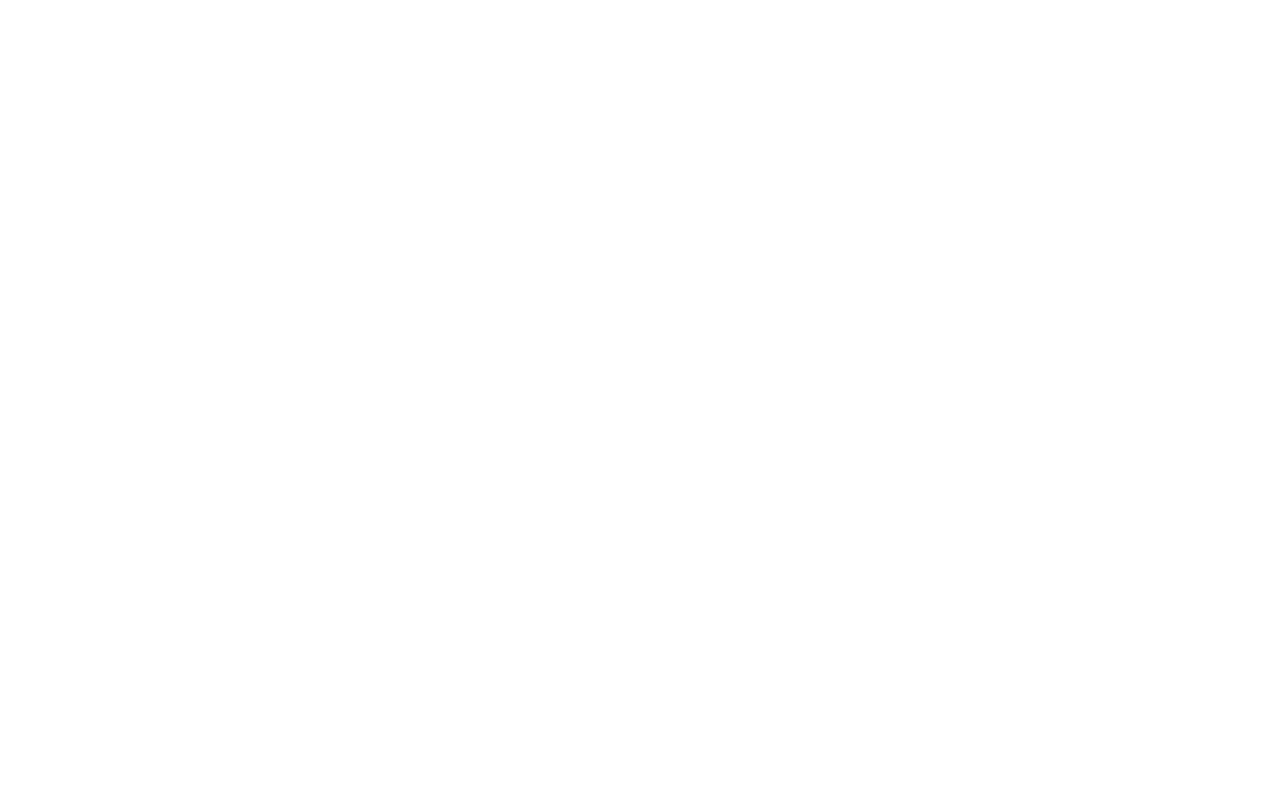
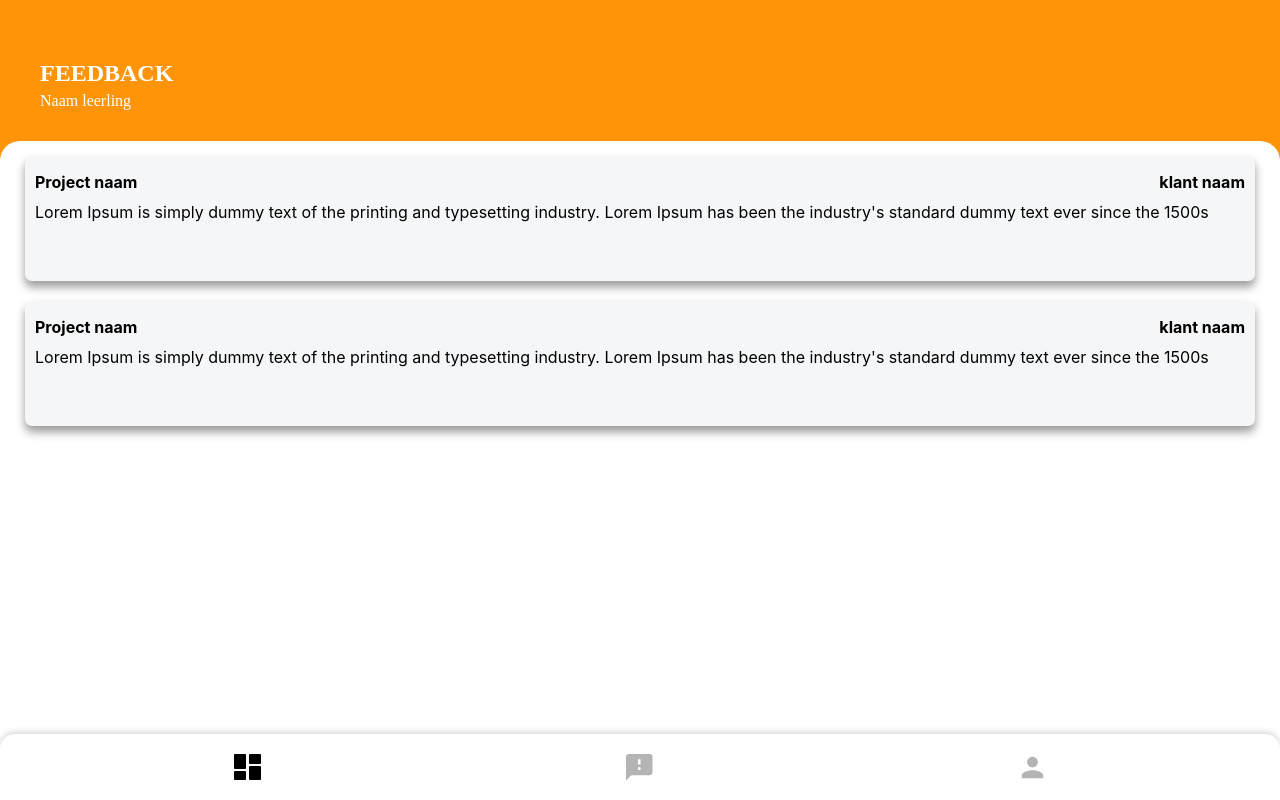
Before and after one commit to TomsProgramming/waarderingsapp, a Nuxt app: page /student/feedback in a window 1280 px wide. Before the commit this address had no page. Built offline with nearby package versions, Linux system fonts and the light colour scheme.

Commit message:
feedback af

```diff
--- a/app/pages/docent/index.vue
+++ b/app/pages/docent/index.vue
@@ -104,7 +104,6 @@
 
         <div class="footer">
             <NavigatieBalk />
-
         </div>
     </div>
 </template>
--- /dev/null
+++ b/app/pages/student/feedback.vue
@@ -0,0 +1,114 @@
+<script setup>
+import NavigatieBalk from '~/components/NavigatieBalk.vue'
+</script>
+
+<template>
+    <div id="achtergrond-feedback">
+        <p id="feedback-tekst">FEEDBACK</p>
+        <p id="leerling-naam-tekst">Naam leerling</p>
+        <div id="feedback-witte-vlak">
+            <div class="feedback-box">
+                <div class="namen-box">
+                    <p class="project-naam-tekst">Project naam</p>
+                    <p class="Naam-klant">klant naam</p>
+                </div>
+
+                <div class="tekst-box">
+                    <p class="mening-project">Lorem Ipsum is simply dummy text of the
+                        printing and typesetting industry. Lorem Ipsum
+                        has been the industry's standard dummy text
+                        ever since the 1500s</p>
+                </div>
+            </div>
+
+            <div class="feedback-box">
+                <div class="namen-box">
+                    <p class="project-naam-tekst">Project naam</p>
+                    <p class="Naam-klant">klant naam</p>
+                </div>
+
+                <div class="tekst-box">
+                    <p class="mening-project">Lorem Ipsum is simply dummy text of the
+                        printing and typesetting industry. Lorem Ipsum
+                        has been the industry's standard dummy text
+                        ever since the 1500s</p>
+                </div>
+            </div>
+        </div>
+
+        <div class="footer">
+            <NavigatieBalk />
+        </div>
+    </div>
+</template>
+
+<style scoped>
+#achtergrond-feedback {
+    position: fixed;
+    inset: 0;
+    height: 100%;
+
+    background-color: #FF9408;
+
+    display: flex;
+    flex-direction: column;
+    justify-content: flex-start;
+    align-items: flex-start;
+}
+
+#feedback-tekst {
+    margin: 60px 0 0 40px;
+    font-size: 24px;
+    font-weight: bold;
+    color: white;
+}
+
+#leerling-naam-tekst {
+    margin: 5px 0 0 40px;
+    font-size: 16px;
+    color: white;
+}
+
+#feedback-witte-vlak {
+    position: absolute;
+    width: 100%;
+    height: 100%;
+    top: 141px;
+
+    background: #FFFFFF;
+    border-radius: 20px 20px 0px 0px;
+    padding: 15px 25px;
+
+    justify-content: center;
+    align-items: flex-start;
+    flex-wrap: wrap;
+    align-content: flex-start;
+}
+
+.namen-box {
+    display: flex;
+    justify-content: space-between;
+    font-weight: bold;
+    height: 30px;
+}
+
+.feedback-box {
+    width: 100%;
+    min-height: 125px;
+    height: auto;
+    padding: 0px 10px;
+    margin-bottom: 20px;
+
+    background-color: #F5F6F7;
+    box-shadow: 0 6px 10px rgba(0, 0, 0, 0.4);
+    border-radius: 7px;
+    font-family: 'Inter', sans-serif;
+}
+
+.footer {
+    position: fixed;
+    width: 100%;
+    height: 66px;
+    bottom: 0;
+}
+</style>
```
